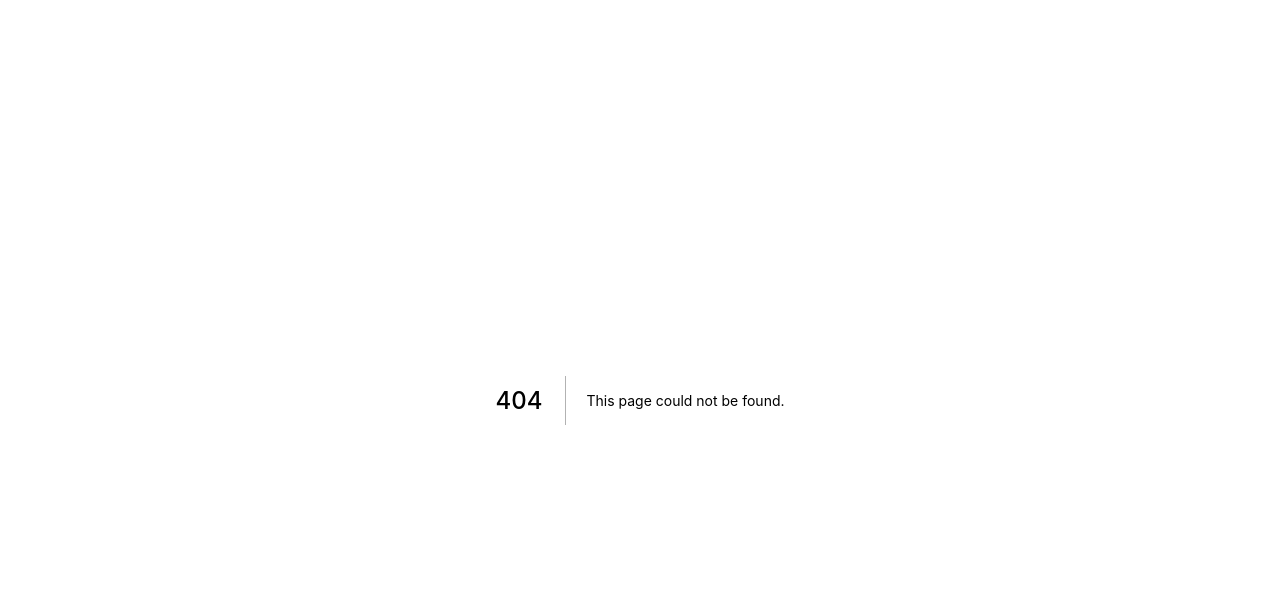
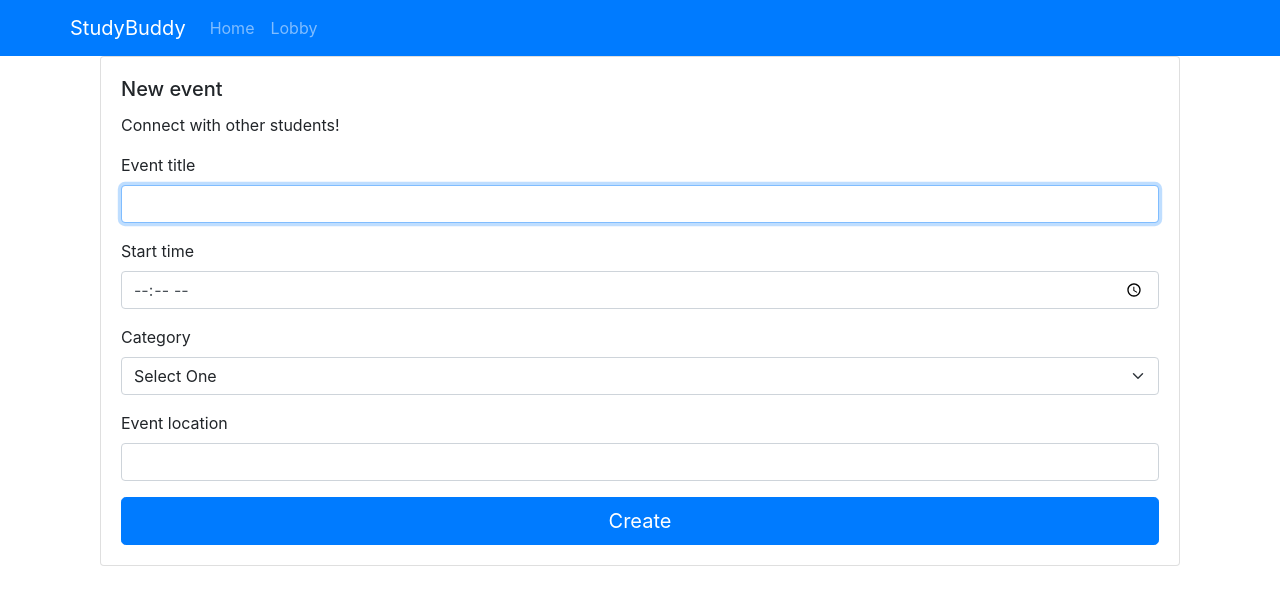
Before and after one commit to Catena-mundi/studybuddy, a Next.js app in the folder nextjs-blog/: page /home/create in a window 1280 px wide. Before the commit this address had no page. Shown: the top 602 px of the page. Built offline with nearby package versions, Linux system fonts and the light colour scheme.

Commit message:
add a separate event creation page

```diff
--- /dev/null
+++ b/nextjs-blog/pages/components/Create_event_big.js
@@ -0,0 +1,79 @@
+import React, { useState } from 'react';
+import Button from "react-bootstrap/Button";
+import Card from "react-bootstrap/Card"
+import Form from "react-bootstrap/Form";
+import Container from "react-bootstrap/Container";
+function Create_event(props) {
+
+    const [title, setTitle] = useState("");
+    const [time, setTime] = useState("");
+    const [location, setLocation] = useState("");
+    const [category, setCategory] = useState("");
+    function handleSubmit(event) {
+        const objeto = {title,time,location}
+        props.passChildData(event.title);
+        event.preventDefault();
+        props.updateParent(objeto)
+        console.log(objeto)
+      }
+
+    //title, time when it starts, how many people we need, user
+    return <div>
+
+    <Container>
+        <Card >
+            <Card.Body>
+                <Card.Title>New event</Card.Title>
+                <Card.Text>
+                    Connect with other students!
+                </Card.Text>
+                <Form onSubmit={handleSubmit} class = "mb-3">
+        <Form.Group size="lg" controlId="title">
+          <Form.Label>Event title</Form.Label>
+          <Form.Control
+            autoFocus
+            type="title"
+            value={title}
+            onChange={(e) => setTitle(e.target.value)}
+          />
+        </Form.Group>
+
+        <Form.Group size="lg" controlId="time">
+          <Form.Label>Start time</Form.Label>
+          <Form.Control
+            type="time"
+            value={time}
+            onChange={(e) => setTime(e.target.value)}
+          />
+        </Form.Group>
+        <Form.Group size = "lg" controlId = "category">
+          <Form.Label>Category</Form.Label>
+
+          <select class = "form-select" value={category} onChange = {(e) => setCategory(e.target.value)}>
+            <option value="Any" selected>Select One</option>
+            <option value="Study Groups">Study Groups</option>
+            <option value="Conferences">Conferences</option>
+            <option value="Outdoors activities">Outdoors activities</option>
+            <option value="International students">International students</option>
+          </select>
+        </Form.Group>
+
+        <Form.Group size="lg" controlId="location">
+          <Form.Label>Event location</Form.Label>
+          <Form.Control
+            type="location"
+            value={location}
+            onChange={(e) => setLocation(e.target.value)}
+          />
+        </Form.Group>
+
+        <Button block size="lg" type="submit">
+          Create
+        </Button>
+      </Form>
+  </Card.Body>
+</Card>
+    </Container>
+    </div>;
+}
+export default Create_event
--- /dev/null
+++ b/nextjs-blog/pages/home/create.js
@@ -0,0 +1,76 @@
+import React, { useState } from 'react';
+import Head from 'next/head'
+import Form from "react-bootstrap/Form";
+import Button from "react-bootstrap/Button";
+import Link from 'next/link'
+import logo from '../imgs/2.png'
+import Lobby_row from '../components/Lobby_row'
+import Create_event from '../components/Create_event_big'
+import Navbar from 'react-bootstrap/Navbar'
+import Container from "react-bootstrap/Container";
+import {Col, Nav, Row} from "react-bootstrap";
+import 'bootstrap/dist/css/bootstrap.min.css';
+import Card from "react-bootstrap/Card";
+
+export default function Create() {
+    const [title, setTitle] = useState("");
+    const [time, setTime] = useState("");
+    const [location, setLocation] = useState("");
+    const [category, setCategory] = useState("Any");
+    const [childData, setChildData] = useState("");
+    const [data, setData] = useState([
+        {
+          "title": "Korean study group",
+          "location": "Suwon library",
+          "time": "12:10",
+          "category": "International students"
+        },
+        {
+          "title": "Free hoodies!",
+          "location": "Seoul campus",
+          "time": "13:30",
+          "category": "Study Groups"
+        },
+        {
+          "title": "SKKU AI conference",
+          "location": "WebEx",
+          "time": "16:00",
+          "category": "Study Groups"
+        }
+      ]);
+      const updateMyData= (datos) => {
+        const aux = JSON.parse(JSON.stringify(data))
+        aux.push({
+          "title": datos.title,
+          "location": datos.location,
+          "time": datos.time,
+          "category": datos.category
+        })
+        setData(aux)
+        console.log("nuevos datos")
+        console.log(data)
+      }
+
+    return <div className="hero-unit"><head>
+      <link rel="stylesheet" href="https://maxcdn.bootstrapcdn.com/bootstrap/4.0.0/css/bootstrap.min.css" integrity="sha384-Gn5384xqQ1aoWXA+058RXPxPg6fy4IWvTNh0E263XmFcJlSAwiGgFAW/dAiS6JXm" crossorigin="anonymous"></link>
+      <meta name="viewport" content="width=device-width, initial-scale=1, shrink-to-fit=no"></meta>
+
+      <title>Lobby</title>
+      </head>
+            <main>
+            <Navbar bg="primary" variant="dark">
+            <Container>
+                <Navbar.Brand href="#home">StudyBuddy</Navbar.Brand>
+                <Nav className="me-auto">
+                    <Nav.Link href="/home/homepage">Home</Nav.Link>
+                    <Nav.Link href="/home/lobby">Lobby</Nav.Link>
+                </Nav>
+            </Container>
+        </Navbar>
+                <Container class="mt-5">
+                <Create_event passChildData={setChildData} updateParent={updateMyData}></Create_event>
+                </Container>
+
+            </main>
+    </div>
+}
--- /dev/null
+++ b/nextjs-blog/pages/home/event_details.js
@@ -0,0 +1,78 @@
+import React, { useState } from 'react';
+import Head from 'next/head'
+import Form from "react-bootstrap/Form";
+import Button from "react-bootstrap/Button";
+import Link from 'next/link'
+import logo from '../imgs/2.png'
+import Lobby_row from '../components/Lobby_row'
+import Create_event from '../components/Create_event_big'
+import Navbar from 'react-bootstrap/Navbar'
+import Container from "react-bootstrap/Container";
+import {Col, Nav, Row} from "react-bootstrap";
+import 'bootstrap/dist/css/bootstrap.min.css';
+import Card from "react-bootstrap/Card";
+
+export default function Create() {
+    const [title, setTitle] = useState("");
+    const [time, setTime] = useState("");
+    const [location, setLocation] = useState("");
+    const [category, setCategory] = useState("Any");
+    const [childData, setChildData] = useState("");
+    const [data, setData] = useState([
+        {
+          "title": "Korean study group",
+          "location": "Suwon library",
+          "time": "12:10",
+          "category": "International students"
+        },
+        {
+          "title": "Free hoodies!",
+          "location": "Seoul campus",
+          "time": "13:30",
+          "category": "Study Groups"
+        },
+        {
+          "title": "SKKU AI conference",
+          "location": "WebEx",
+          "time": "16:00",
+          "category": "Study Groups"
+        }
+      ]);
+      const updateMyData= (datos) => {
+        const aux = JSON.parse(JSON.stringify(data))
+        aux.push({
+          "title": datos.title,
+          "location": datos.location,
+          "time": datos.time,
+          "category": datos.category
+        })
+        setData(aux)
+        console.log("nuevos datos")
+        console.log(data)
+      }
+
+    return <div className="hero-unit"><head>
+      <link rel="stylesheet" href="https://maxcdn.bootstrapcdn.com/bootstrap/4.0.0/css/bootstrap.min.css" integrity="sha384-Gn5384xqQ1aoWXA+058RXPxPg6fy4IWvTNh0E263XmFcJlSAwiGgFAW/dAiS6JXm" crossorigin="anonymous"></link>
+      <meta name="viewport" content="width=device-width, initial-scale=1, shrink-to-fit=no"></meta>
+
+      <title>Lobby</title>
+      </head>
+            <main>
+            <Navbar bg="primary" variant="dark">
+            <Container>
+                <Navbar.Brand href="#home">StudyBuddy</Navbar.Brand>
+                <Nav className="me-auto">
+                    <Nav.Link href="/home/homepage">Home</Nav.Link>
+                    <Nav.Link href="/home/lobby">Lobby</Nav.Link>
+                </Nav>
+            </Container>
+        </Navbar>
+                <Container class="mt-5">
+                    <Card>
+
+                    </Card>
+                </Container>
+
+            </main>
+    </div>
+}
--- a/nextjs-blog/pages/home/homepage.js
+++ b/nextjs-blog/pages/home/homepage.js
@@ -26,7 +26,7 @@ export default function FirstPost() {
             <Container>
             <Row>
                 <Col>
-                    <Card onClick={event =>  window.location.href='/home/lobby'} style={{ cursor: "pointer" }}>
+                    <Card onClick={event =>  window.location.href='/home/create'} style={{ cursor: "pointer" }}>
                         <Card.Img variant="top" src="holder.js/100px160" />
                         <Card.Body>
                             <Card.Title>Create a new event</Card.Title>
```
Also changed, not shown: nextjs-blog/pages/imgs/calendar.png (added), nextjs-blog/pages/imgs/page.png (added).
